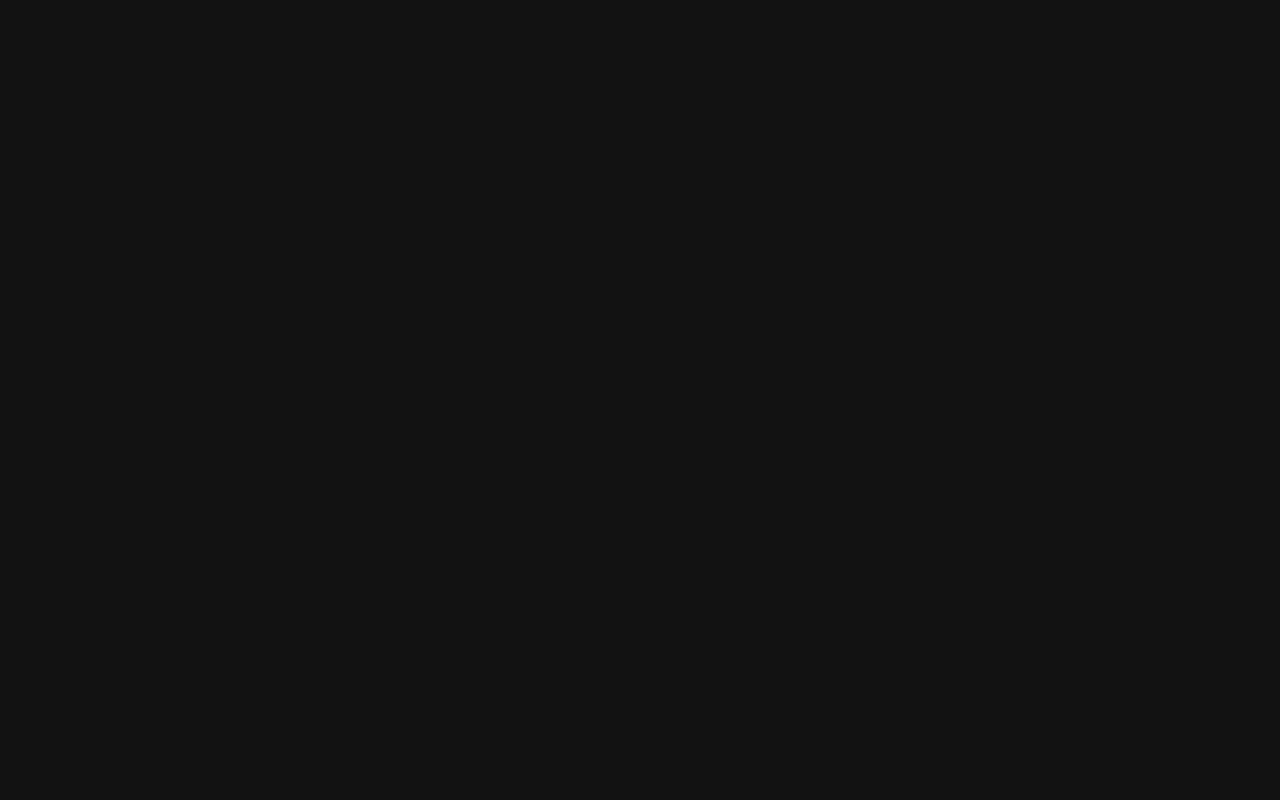
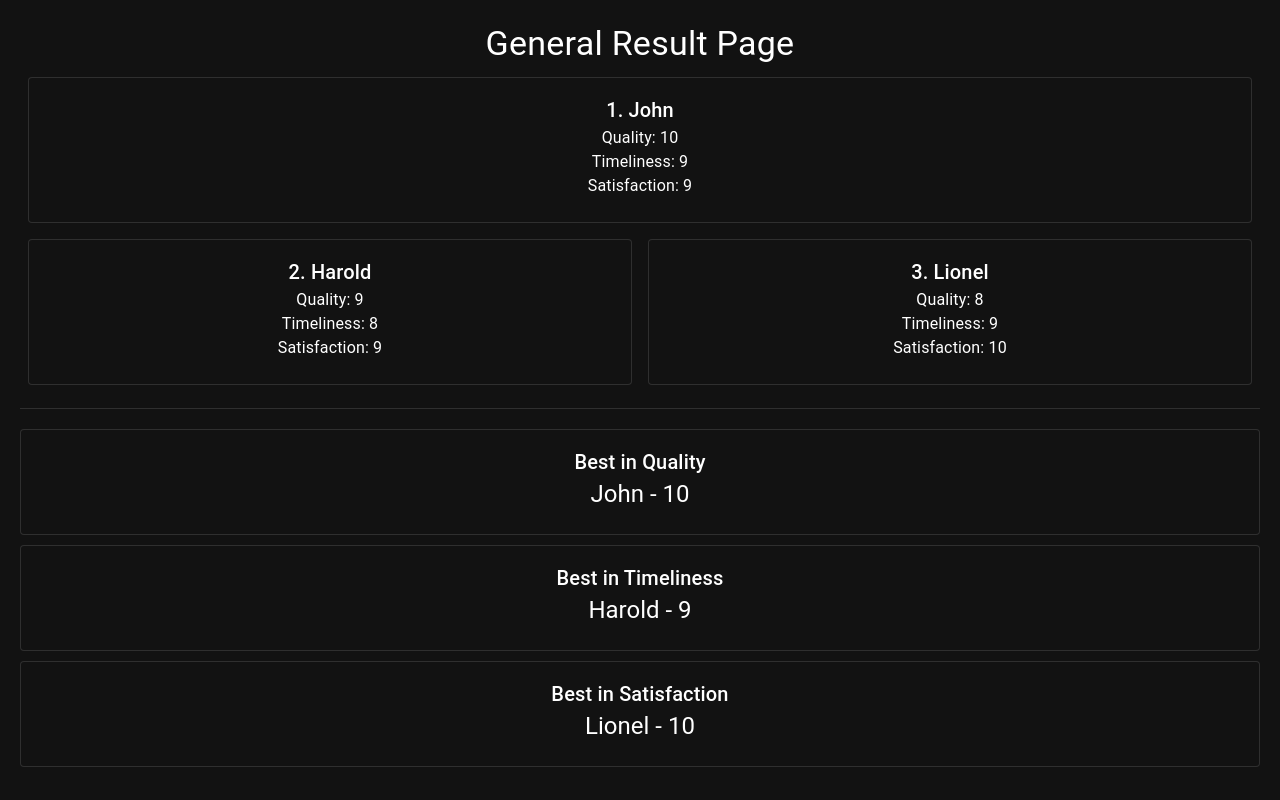
Before and after one commit to Rater-Inc/frontend-app, a React (Vite) app: page /general-result in a window 1280 px wide. Before the commit this address had no page. Built offline with nearby package versions, Linux system fonts and the light colour scheme.

Commit message:
feat(pages): add general and personal result pages

```diff
--- a/src/App.jsx
+++ b/src/App.jsx
@@ -4,6 +4,8 @@ import { Routes, Route, Navigate, useNavigate } from 'react-router-dom';
 
 import CreateSpacePage from './pages/CreatePage/CreateSpacePage';
 import RatingPage from './pages/RatePage/RatingPage';
+import PersonalResultPage from './pages/ResultPages/PersonalResultPage';
+import GeneralResultPage from './pages/ResultPages/GeneralResultPage';
 
 function App() {
   const darkTheme = createTheme({
@@ -18,6 +20,8 @@ function App() {
       <Routes>
         <Route path="/" element={<CreateSpacePage />} />
         <Route path="/rating/:spaceLink" element={<RatingPage />} />
+        <Route path="/result-display" element={<PersonalResultPage />} />
+        <Route path="/general-result" element={<GeneralResultPage />} />
       </Routes>
     </ThemeProvider>
   );
--- /dev/null
+++ b/src/pages/ResultPages/GeneralResultPage.jsx
@@ -0,0 +1,186 @@
+import React, { useEffect, useState } from 'react';
+import {
+  Box,
+  Typography,
+  Card,
+  CardContent,
+  Divider,
+  CircularProgress,
+  Grid,
+} from '@mui/material';
+
+const GeneralResultPage = () => {
+  const [ratingData, setRatingData] = useState(null);
+  const [error, setError] = useState(null);
+
+  useEffect(() => {
+    setTimeout(() => {
+      const mockData = {
+        topPerformers: [
+          {
+            name: 'John',
+            scores: { Quality: 10, Timeliness: 9, Satisfaction: 9 },
+          },
+          {
+            name: 'Harold',
+            scores: { Quality: 9, Timeliness: 8, Satisfaction: 9 },
+          },
+          {
+            name: 'Lionel',
+            scores: { Quality: 8, Timeliness: 9, Satisfaction: 10 },
+          },
+        ],
+        metricsBest: [
+          { metric: 'Quality', name: 'John', score: 10 },
+          { metric: 'Timeliness', name: 'Harold', score: 9 },
+          { metric: 'Satisfaction', name: 'Lionel', score: 10 },
+        ],
+      };
+      setRatingData(mockData);
+    }, 1000);
+  }, []);
+
+  if (error) {
+    return (
+      <Typography color="error" align="center">
+        {error}
+      </Typography>
+    );
+  }
+
+  if (!ratingData) {
+    return (
+      <Box
+        display="flex"
+        justifyContent="center"
+        alignItems="center"
+        height="100vh"
+      >
+        <CircularProgress />
+      </Box>
+    );
+  }
+
+  return (
+    <Box
+      display="flex"
+      flexDirection="column"
+      alignItems="center"
+      justifyContent="center"
+      height="100vh"
+      padding="20px"
+    >
+      <Typography variant="h4" gutterBottom>
+        General Result Page
+      </Typography>
+
+      <Grid
+        container
+        spacing={2}
+        justifyContent="center"
+        alignItems="center"
+        width="100%"
+      >
+        <Grid item xs={12}>
+          <Card
+            variant="outlined"
+            style={{
+              textAlign: 'center',
+            }}
+          >
+            <CardContent>
+              <Typography variant="h6">
+                1. {ratingData.topPerformers[0].name}
+              </Typography>
+              {Object.entries(ratingData.topPerformers[0].scores).map(
+                ([metric, score], idx) => (
+                  <Typography key={idx} variant="body1">
+                    {metric}: {score}
+                  </Typography>
+                )
+              )}
+            </CardContent>
+          </Card>
+        </Grid>
+        <Grid item xs={6}>
+          <Card
+            variant="outlined"
+            style={{
+              textAlign: 'center',
+            }}
+          >
+            <CardContent>
+              <Typography variant="h6">
+                2. {ratingData.topPerformers[1].name}
+              </Typography>
+              {Object.entries(ratingData.topPerformers[1].scores).map(
+                ([metric, score], idx) => (
+                  <Typography key={idx} variant="body1">
+                    {metric}: {score}
+                  </Typography>
+                )
+              )}
+            </CardContent>
+          </Card>
+        </Grid>
+        <Grid item xs={6}>
+          <Card
+            variant="outlined"
+            style={{
+              textAlign: 'center',
+            }}
+          >
+            <CardContent>
+              <Typography variant="h6">
+                3. {ratingData.topPerformers[2].name}
+              </Typography>
+              {Object.entries(ratingData.topPerformers[2].scores).map(
+                ([metric, score], idx) => (
+                  <Typography key={idx} variant="body1">
+                    {metric}: {score}
+                  </Typography>
+                )
+              )}
+            </CardContent>
+          </Card>
+        </Grid>
+      </Grid>
+
+      <Divider
+        style={{
+          width: '100%',
+          margin: '20px 0',
+          height: '4px',
+        }}
+      />
+
+      <Box
+        display="flex"
+        flexDirection="column"
+        alignItems="center"
+        width="100%"
+      >
+        {ratingData.metricsBest.map((metric, index) => (
+          <Card
+            key={index}
+            variant="outlined"
+            style={{
+              width: '100%',
+              marginBottom: '10px',
+              textAlign: 'center',
+            }}
+          >
+            <CardContent>
+              <Typography variant="h6">Best in {metric.metric}</Typography>
+              <Typography variant="h5">
+                {metric.name} - {metric.score}
+              </Typography>
+            </CardContent>
+          </Card>
+        ))}
+      </Box>
+    </Box>
+  );
+};
+
+export default GeneralResultPage;
--- /dev/null
+++ b/src/pages/ResultPages/PersonalResultPage.jsx
@@ -0,0 +1,169 @@
+import React, { useEffect, useState } from 'react';
+import {
+  Chart as ChartJS,
+  CategoryScale,
+  LinearScale,
+  RadialLinearScale,
+  PointElement,
+  LineElement,
+  Filler,
+  Tooltip,
+  Legend,
+} from 'chart.js';
+import { Radar } from 'react-chartjs-2';
+import { Box, Button, Typography, CircularProgress } from '@mui/material';
+
+ChartJS.register(
+  CategoryScale,
+  LinearScale,
+  RadialLinearScale,
+  PointElement,
+  LineElement,
+  Filler,
+  Tooltip,
+  Legend
+);
+
+const PersonalResultPage = () => {
+  const [ratingData, setRatingData] = useState(null);
+  const [error, setError] = useState(null);
+
+  useEffect(() => {
+    setTimeout(() => {
+      const mockData = {
+        overallRating: 4.5,
+        detailedRatings: [
+          { category: 'Quality', score: 4.7 },
+          { category: 'Timeliness', score: 4.3 },
+          { category: 'Satisfaction', score: 4.6 },
+          { category: 'Speed', score: 4.0 },
+          { category: 'Handsome', score: 5.0 },
+        ],
+      };
+      setRatingData(mockData);
+    }, 1000);
+  }, []);
+
+  const data = {
+    labels: ratingData ? ratingData.detailedRatings.map((r) => r.category) : [],
+    datasets: [
+      {
+        label: 'Scores',
+        data: ratingData ? ratingData.detailedRatings.map((r) => r.score) : [],
+        backgroundColor: 'rgba(33, 161, 241, 0.2)',
+        borderColor: 'rgba(33, 161, 241, 1)',
+        pointBackgroundColor: 'rgba(33, 161, 241, 1)',
+        pointBorderColor: '#fff',
+        pointHoverBackgroundColor: '#fff',
+        pointHoverBorderColor: 'rgba(33, 161, 241, 1)',
+      },
+    ],
+  };
+
+  const options = {
+    responsive: true,
+    scales: {
+      r: {
+        beginAtZero: true,
+        max: 5,
+        ticks: {
+          stepSize: 1,
+        },
+        grid: {
+          color: 'rgba(255, 255, 255, 0.2)',
+          circular: true,
+        },
+        angleLines: {
+          color: 'rgba(255, 255, 255, 0.2)',
+        },
+      },
+    },
+    plugins: {
+      legend: {
+        display: true,
+        position: 'top',
+      },
+      tooltip: {
+        callbacks: {
+          label: function (context) {
+            return `${context.raw}`;
+          },
+        },
+      },
+    },
+  };
+
+  if (error) {
+    return (
+      <Typography color="error" align="center">
+        {error}
+      </Typography>
+    );
+  }
+
+  if (!ratingData) {
+    return (
+      <Box
+        display="flex"
+        justifyContent="center"
+        alignItems="center"
+        height="100vh"
+      >
+        <CircularProgress />
+      </Box>
+    );
+  }
+
+  return (
+    <Box
+      display="flex"
+      flexDirection="column"
+      alignItems="center"
+      justifyContent="center"
+      height="100vh"
+      bgcolor="#282c34"
+    >
+      <Box
+        width="600px"
+        bgcolor="#1c1e22"
+        color="#ffffff"
+        borderRadius="10px"
+        boxShadow="0 0 10px rgba(0, 0, 0, 0.5)"
+        overflow="hidden"
+      >
+        <Box padding="20px" bgcolor="#2c2f33" textAlign="center">
+          <Typography variant="h4" color="#61dafb" gutterBottom>
+            Rating Results
+          </Typography>
+          <Typography variant="h5" color="#21a1f1">
+            Overall Rating: {ratingData.overallRating}
+          </Typography>
+        </Box>
+        <Box padding="20px">
+          <Typography variant="h6" color="#21a1f1" align="center" gutterBottom>
+            Detailed Ratings
+          </Typography>
+          <Radar data={data} options={options} />
+          <Box display="flex" justifyContent="space-around" marginTop="20px">
+            <Button
+              variant="contained"
+              style={{ backgroundColor: '#61dafb', color: '#000' }}
+              onClick={() => window.history.back()}
+            >
+              Go Back
+            </Button>
+            <Button
+              variant="contained"
+              style={{ backgroundColor: '#61dafb', color: '#000' }}
+              onClick={() => (window.location.href = '/new-task')}
+            >
+              Start New Task
+            </Button>
+          </Box>
+        </Box>
+      </Box>
+    </Box>
+  );
+};
+
+export default PersonalResultPage;
```
